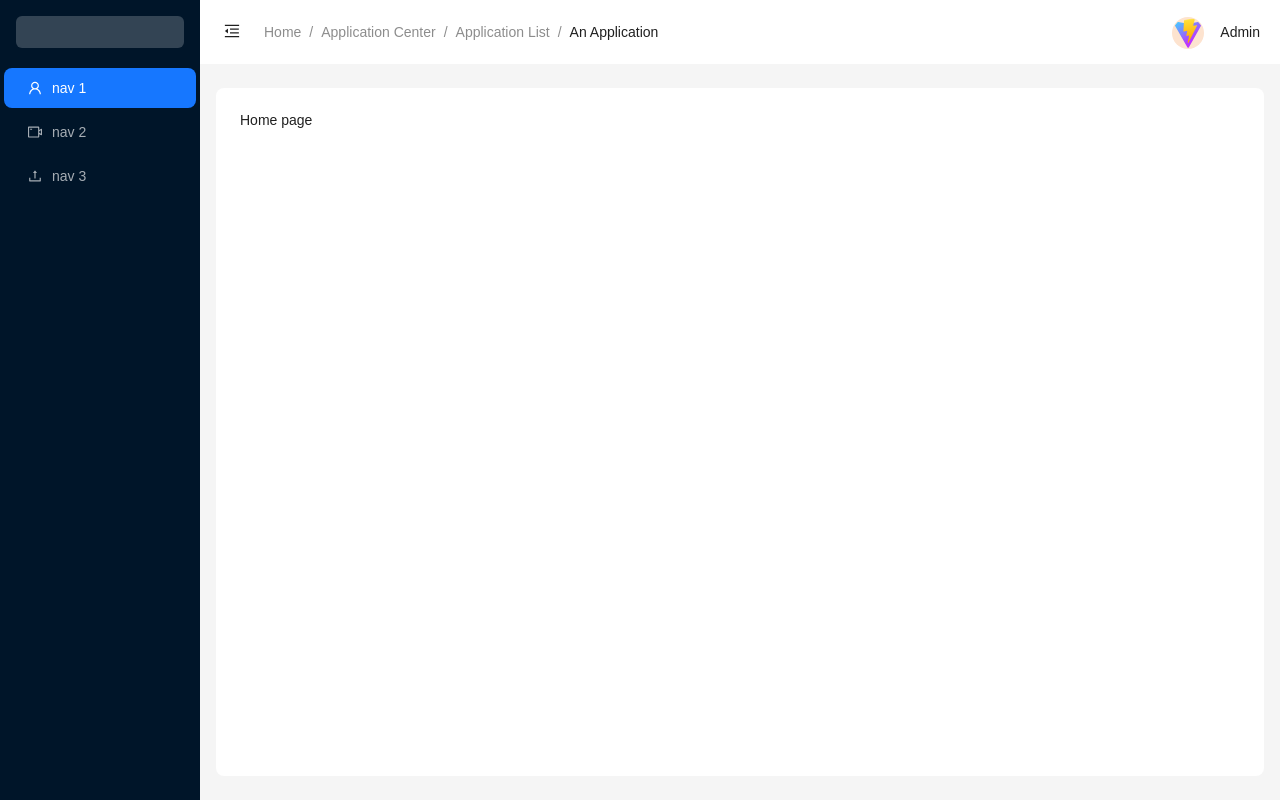
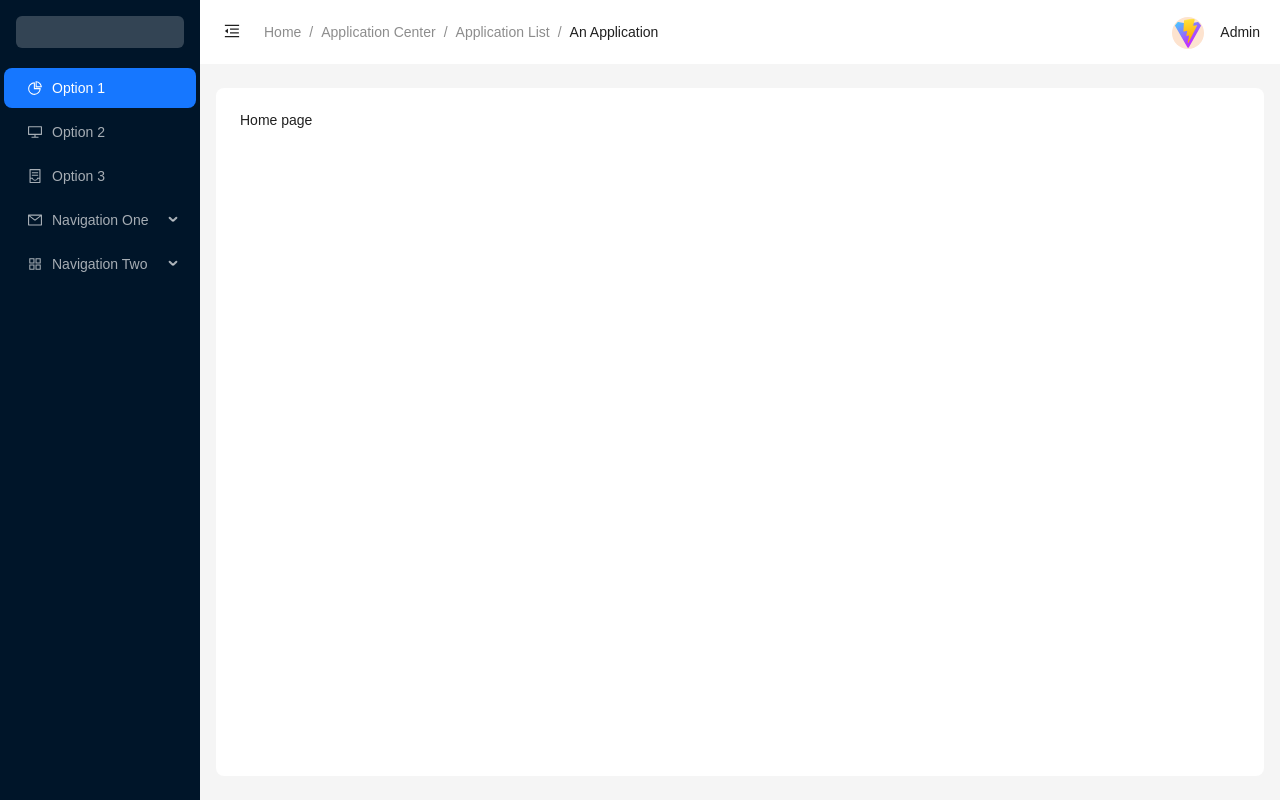
Before and after one commit to inc904/react-pool, a React (Vite) app in the folder react-playground/: page / in a window 1280 px wide. Built offline with nearby package versions, Linux system fonts and the light colour scheme.

Commit message:
feat： layout

```diff
--- a/react-playground/modules/common/systemLayout/lay-sidebar/index.tsx
+++ b/react-playground/modules/common/systemLayout/lay-sidebar/index.tsx
@@ -1,31 +1,55 @@
 import {
-  UploadOutlined,
-  UserOutlined,
-  VideoCameraOutlined,
-} from "@ant-design/icons";
+  AppstoreOutlined,
+  ContainerOutlined,
+  DesktopOutlined,
+  MailOutlined,
+  MenuFoldOutlined,
+  MenuUnfoldOutlined,
+  PieChartOutlined,
+} from '@ant-design/icons';
 
 import { Layout, Menu, theme } from "antd";
 
 const { Sider } = Layout;
+type MenuItem = Required<MenuProps>['items'][number];
+
+
+const items: MenuItem[] = [
+  { key: '1', icon: <PieChartOutlined />, label: 'Option 1' },
+  { key: '2', icon: <DesktopOutlined />, label: 'Option 2' },
+  { key: '3', icon: <ContainerOutlined />, label: 'Option 3' },
+  {
+    key: 'sub1',
+    label: 'Navigation One',
+    icon: <MailOutlined />,
+    children: [
+      { key: '5', label: 'Option 5' },
+      { key: '6', label: 'Option 6' },
+      { key: '7', label: 'Option 7' },
+      { key: '8', label: 'Option 8' },
+    ],
+  },
+  {
+    key: 'sub2',
+    label: 'Navigation Two',
+    icon: <AppstoreOutlined />,
+    children: [
+      { key: '9', label: 'Option 9' },
+      { key: '10', label: 'Option 10' },
+      {
+        key: 'sub3',
+        label: 'Submenu',
+        children: [
+          { key: '11', label: 'Option 11' },
+          { key: '12', label: 'Option 12' },
+        ],
+      },
+    ],
+  },
+];
 
 export default function LaySider({ collapsed }) {
-  const items = [
-    {
-      key: "1",
-      icon: <UserOutlined />,
-      label: "nav 1",
-    },
-    {
-      key: "2",
-      icon: <VideoCameraOutlined />,
-      label: "nav 2",
-    },
-    {
-      key: "3",
-      icon: <UploadOutlined />,
-      label: "nav 3",
-    },
-  ];
+
   return (
     <Sider trigger={null} collapsible collapsed={collapsed}>
       <div className="logo-vertical" />
```
